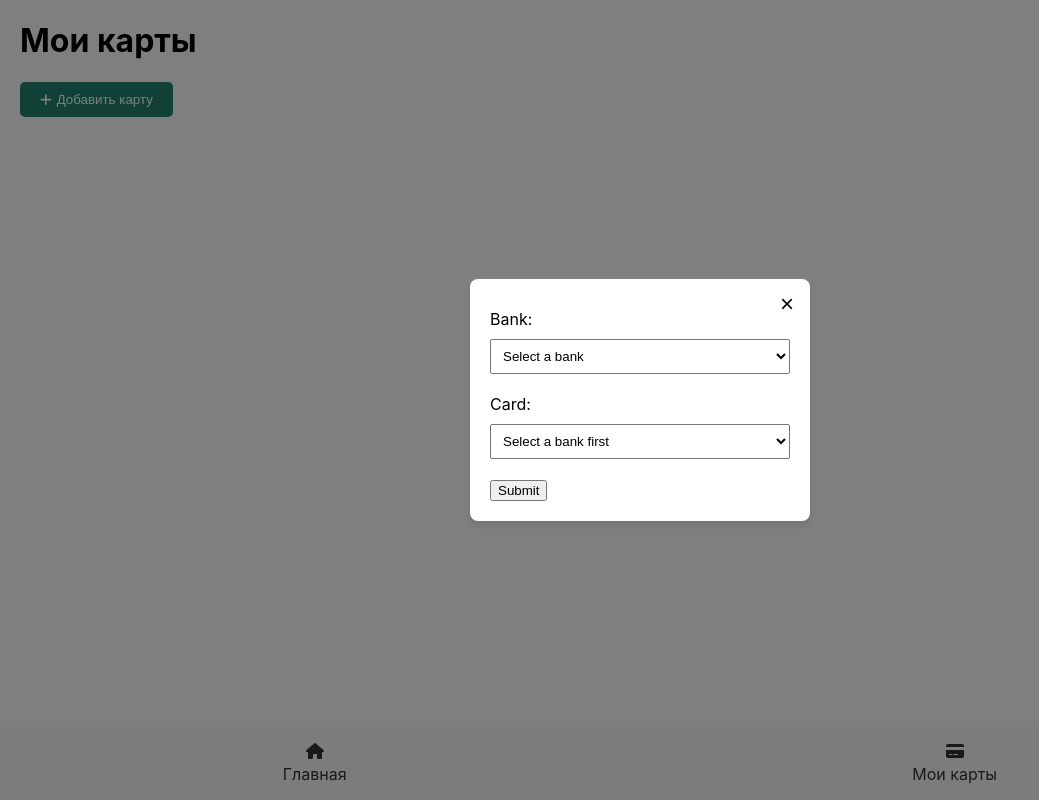
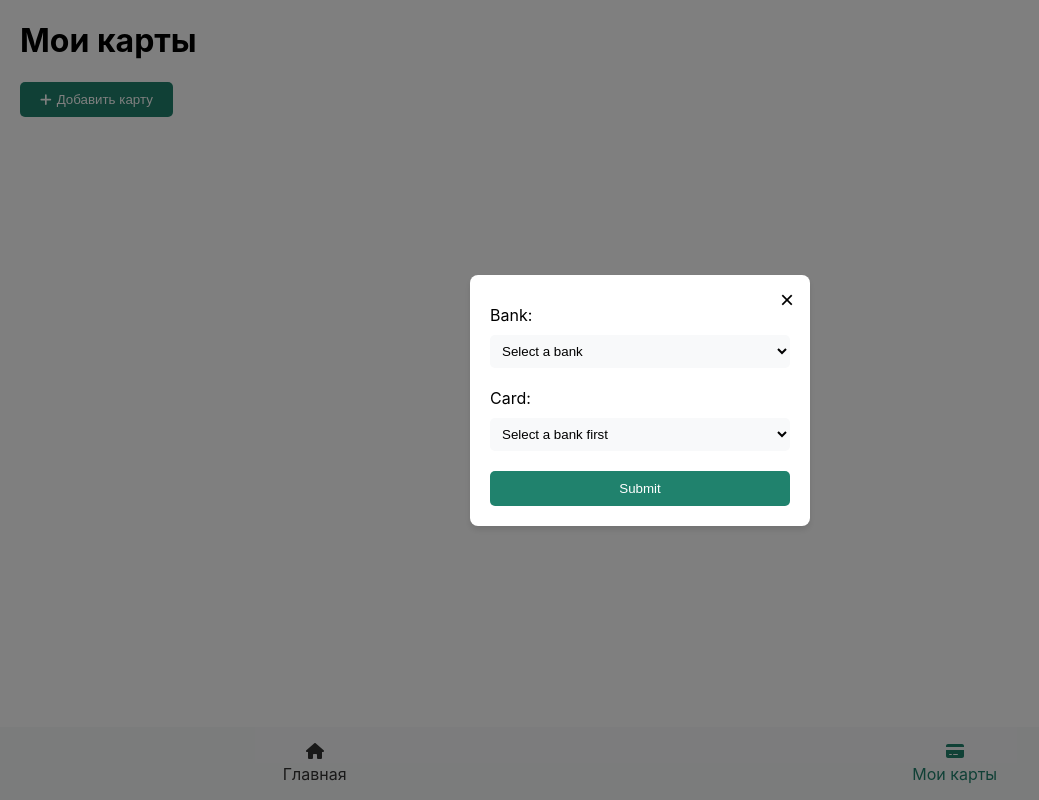
Before and after one commit to kunbolsyn/mognu, a React (Create React App) app in the folder frontend/: page /cards in a window 1280 px wide. Both pictures are taken after a click on the button "Добавить карту". Shown: the whole page, without its empty margins (0-1039 px from the left). Built offline with nearby package versions, Linux system fonts and the light colour scheme.

Commit message:
ui updates

```diff
--- a/frontend/src/Add_card.css
+++ b/frontend/src/Add_card.css
@@ -1,3 +1,17 @@
+.submit-button {
+  background-color: rgb(32, 130, 109);
+  color: white;
+  border: none;
+  padding: 10px 20px;
+  margin-top: 20px;
+  cursor: pointer;
+  display: flex;
+  align-items: center;
+  border-radius: 5px;
+  width: 100%;
+  justify-content: center;
+}
+
 .add-card-overlay {
   position: fixed;
   top: 0;
@@ -15,7 +29,7 @@
   background: white;
   padding: 20px;
   border-radius: 8px;
-    box-shadow: 0 4px 6px rgba(0,0,0,0.1);
+  box-shadow: 0 4px 6px rgba(0, 0, 0, 0.1);
   position: relative;
   width: 300px;
 }
@@ -30,15 +44,21 @@
   cursor: pointer;
 }
 
-label, select, input[type="text"] {
+label,
+select,
+input[type="text"] {
   display: block;
   margin-top: 10px;
   width: 100%;
 }
 
-select, input[type="text"] {
+select,
+input[type="text"] {
   padding: 8px;
-    margin-bottom: 20px; /* space between form fields */
+  margin-bottom: 20px;
+  border: none;
+  border-radius: 5px;
+  background-color: #f8f9fa;
 }
 
 form {
--- a/frontend/src/Add_card.js
+++ b/frontend/src/Add_card.js
@@ -1,8 +1,8 @@
-import React, { useState } from 'react';  // Ensure useState is imported
-import './Add_card.css';
+import React, { useState } from "react";
+import "./Add_card.css";
 
 function AddCard({ isOpen, onClose }) {
-    const [selectedBank, setSelectedBank] = useState('');  // Initialize state
+  const [selectedBank, setSelectedBank] = useState("");
 
   if (!isOpen) return null;
 
@@ -11,10 +11,10 @@ function AddCard({ isOpen, onClose }) {
   };
 
   const getCardOptions = () => {
-        switch(selectedBank) {
-            case 'kaspi':
+    switch (selectedBank) {
+      case "kaspi":
         return <option value="gold">Gold</option>;
-            case 'halyk':
+      case "halyk":
         return (
           <>
             <option value="silver">Bonus Digital</option>
@@ -24,7 +24,7 @@ function AddCard({ isOpen, onClose }) {
             <option value="dc">Diamond card</option>
           </>
         );
-            case 'jusan':
+      case "jusan":
         return (
           <>
             <option value="basic">Basic</option>
@@ -33,7 +33,7 @@ function AddCard({ isOpen, onClose }) {
             <option value="mwe">Mastercard World Elite</option>
           </>
         );
-            case 'bcc':
+      case "bcc":
         return (
           <>
             <option value="ironcard">#Ironcard</option>
@@ -52,10 +52,10 @@ function AddCard({ isOpen, onClose }) {
   return (
     <div className="add-card-overlay">
       <div className="add-card-content">
-                <button className="close-button" onClick={onClose}>×</button>
+        <button className="close-button" onClick={onClose}>
+          ×
+        </button>
         <form>
-
-
           {/* Bank Dropdown */}
           <label>Bank:</label>
           <select onChange={handleBankChange}>
@@ -68,11 +68,11 @@ function AddCard({ isOpen, onClose }) {
 
           {/* Card Dropdown */}
           <label>Card:</label>
-                    <select>
-                        {getCardOptions()}
-                    </select>
+          <select>{getCardOptions()}</select>
 
-                    <button type="submit">Submit</button>
+          <button type="submit" className="submit-button">
+            Submit
+          </button>
         </form>
       </div>
     </div>
--- a/frontend/src/CategoryInfo.css
+++ b/frontend/src/CategoryInfo.css
@@ -8,7 +8,7 @@
   display: flex;
   justify-content: center;
   align-items: center;
-  z-index: 1000; /* Add this line */
+  z-index: 1000;
 }
 
 .category-info-content {
--- a/frontend/src/Footer.css
+++ b/frontend/src/Footer.css
@@ -22,3 +22,7 @@
 .Footer nav ul li a span {
   margin-top: 5px;
 }
+
+.active-icon {
+  color: rgb(32, 130, 109);
+}
--- a/frontend/src/Footer.js
+++ b/frontend/src/Footer.js
@@ -1,7 +1,7 @@
 import React from "react";
 import { FontAwesomeIcon } from "@fortawesome/react-fontawesome";
 import { faHome, faCreditCard } from "@fortawesome/free-solid-svg-icons";
-import { Link } from "react-router-dom";
+import { NavLink } from "react-router-dom"; // Change this line
 import "./Footer.css";
 
 function Footer() {
@@ -10,16 +10,38 @@ function Footer() {
       <nav>
         <ul>
           <li>
-            <Link to="/">
-              <FontAwesomeIcon icon={faHome} />
-              <span>Главная</span>
-            </Link>
+            <NavLink to="/" activeClassName="active-link">
+              <FontAwesomeIcon
+                icon={faHome}
+                className={
+                  window.location.pathname === "/" ? "active-icon" : ""
+                }
+              />
+              <span
+                className={
+                  window.location.pathname === "/" ? "active-icon" : ""
+                }
+              >
+                Главная
+              </span>
+            </NavLink>
           </li>
           <li>
-            <Link to="/cards">
-              <FontAwesomeIcon icon={faCreditCard} />
-              <span>Мои карты</span>
-            </Link>
+            <NavLink to="/cards" activeClassName="active-link">
+              <FontAwesomeIcon
+                icon={faCreditCard}
+                className={
+                  window.location.pathname === "/cards" ? "active-icon" : ""
+                }
+              />
+              <span
+                className={
+                  window.location.pathname === "/cards" ? "active-icon" : ""
+                }
+              >
+                Мои карты
+              </span>
+            </NavLink>
           </li>
         </ul>
       </nav>
```
Lines whose indentation alone changed are shown as unchanged.
